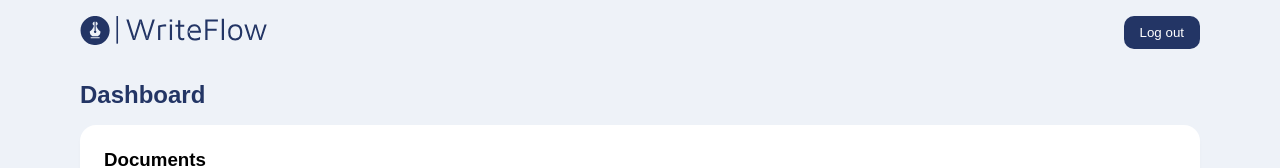
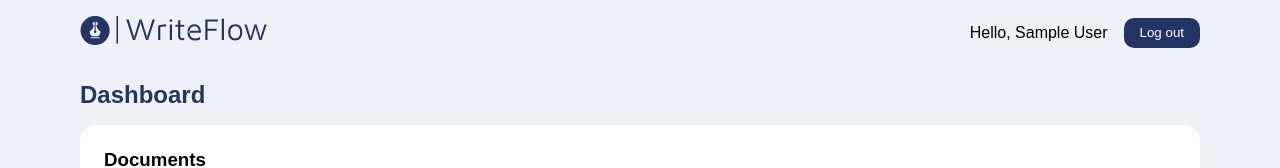
Before and after one commit to antaresvalle/writeflow, a React (Vite) app: page /dashboard in a window 1280 px wide. Shown: the top 168 px of the page. Built offline with nearby package versions, Linux system fonts and the light colour scheme; no server answers; sample sign-in values are in the browser's storage; a web font is replaced by a local one.

Commit message:
show user info

```diff
--- a/src/components/HeaderNav/HeaderNav.jsx
+++ b/src/components/HeaderNav/HeaderNav.jsx
@@ -6,6 +6,8 @@ import writeFlowLogo from '../../assets/writeflow-logo.svg';
 function HeaderNav() {
     const navigate = useNavigate();
     const session = localStorage.getItem("token");
+    const userInfo = localStorage.getItem("userInfo");
+    const userInfoParsed = JSON.parse(userInfo);
 
     const logOut = () => {
         googleLogout();
@@ -20,7 +22,11 @@ function HeaderNav() {
                 <img src={writeFlowLogo} alt="WriteFlow" className="nav-bar__logo-img" />
             </Link>
             { session &&
-                ( <button className='nav-bar__btn' onClick={logOut}>Log out</button> )
+                (  <div className='nav-bar__right'>
+                        <p className='nav-bar__user-name'>{`Hello, ${userInfoParsed.name}`}</p>
+                        <button className='nav-bar__btn' onClick={logOut}>Log out</button>
+                    </div>
+                )
             }
         </nav>
     </header>
--- a/src/components/HeaderNav/HeaderNav.scss
+++ b/src/components/HeaderNav/HeaderNav.scss
@@ -7,8 +7,11 @@
     display: flex;
     padding: 1rem;
     justify-content: space-between;
+    flex-direction: column;
+    align-items: center;
 
     @include tablet {
+        flex-direction: row;
         padding-left: 5rem;
         padding-right: 5rem;
     }
@@ -20,6 +23,7 @@
     &__btn {
         background-color: $write-flow-blue;
         color: $white-color;
+        height: toRem(30);
         border: none;
         padding: 0 1rem;
         border-radius: toRem(10);
@@ -29,4 +33,28 @@
             opacity: 0.7;
         }
     }
+
+    &__right {
+        display: flex;
+        align-items: center;
+    }
+
+    &__user-name {
+        margin-right: 1rem;
+        font-size: small;
+
+        @include tablet {
+            font-size:100%;
+        }
+    }
+
+    &__avatar {
+        background-size: cover;
+        border-radius: 50%;
+        height: toRem(36);
+        width: toRem(36);
+        min-width: toRem(36);
+        object-fit: cover;
+        object-position: left;
+    }
 }
--- a/src/pages/LoginPage/LoginPage.jsx
+++ b/src/pages/LoginPage/LoginPage.jsx
@@ -6,7 +6,6 @@ import  { useNavigate } from 'react-router-dom';
 import wfIcon from '../../assets/wf-icon.svg';
 
 function LoginPage() {
-  const [isSignedIn, setIsSignedIn] = useState(false);
   const [credential, setCredential] = useState('')
   const API_URL = import.meta.env.VITE_API_URL;
   const token = localStorage.getItem("token");
@@ -16,6 +15,7 @@ function LoginPage() {
     const data = await axios.post(`${API_URL}/verify-token`, {
         response
     });
+    localStorage.setItem('userInfo', JSON.stringify(data.data.userInfo))
     window.location = data.data.authUrl;
   }
 
@@ -26,7 +26,7 @@ function LoginPage() {
   };
 
   const errorMessage = (error) => {
-      console.log('Error', error)
+      console.error('Error', error)
   }
 
   useEffect(() => {
```
